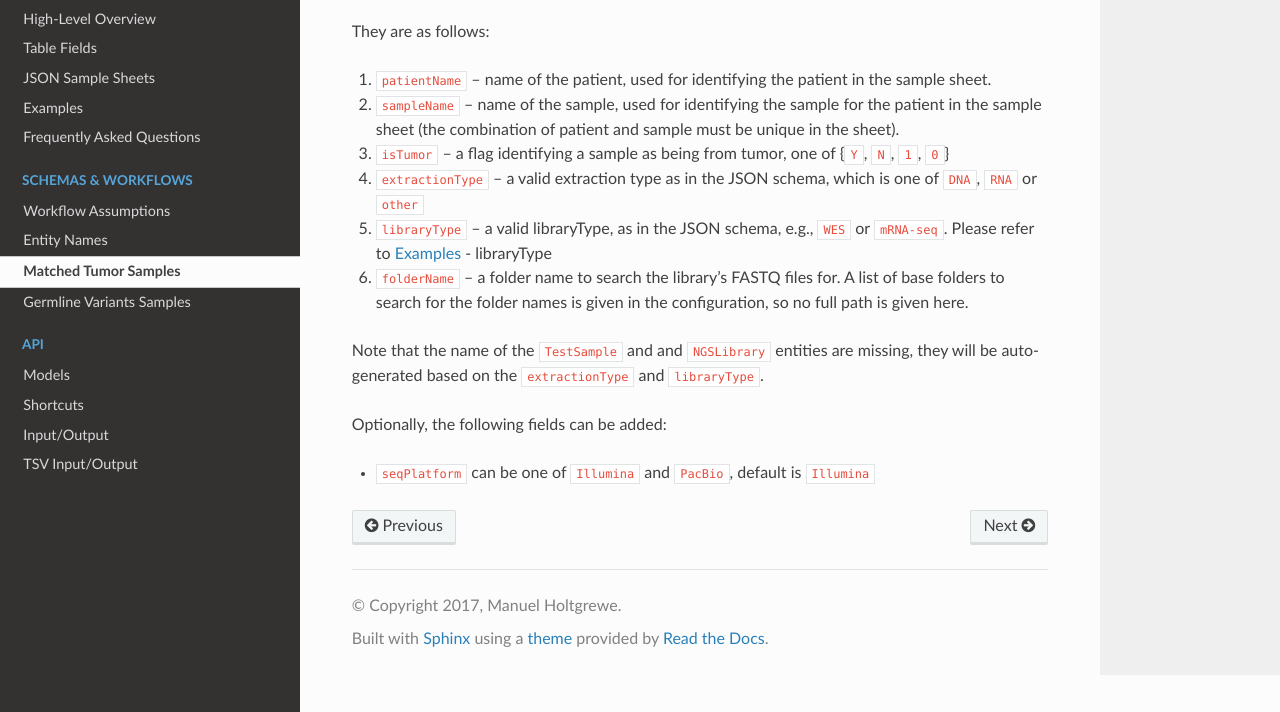
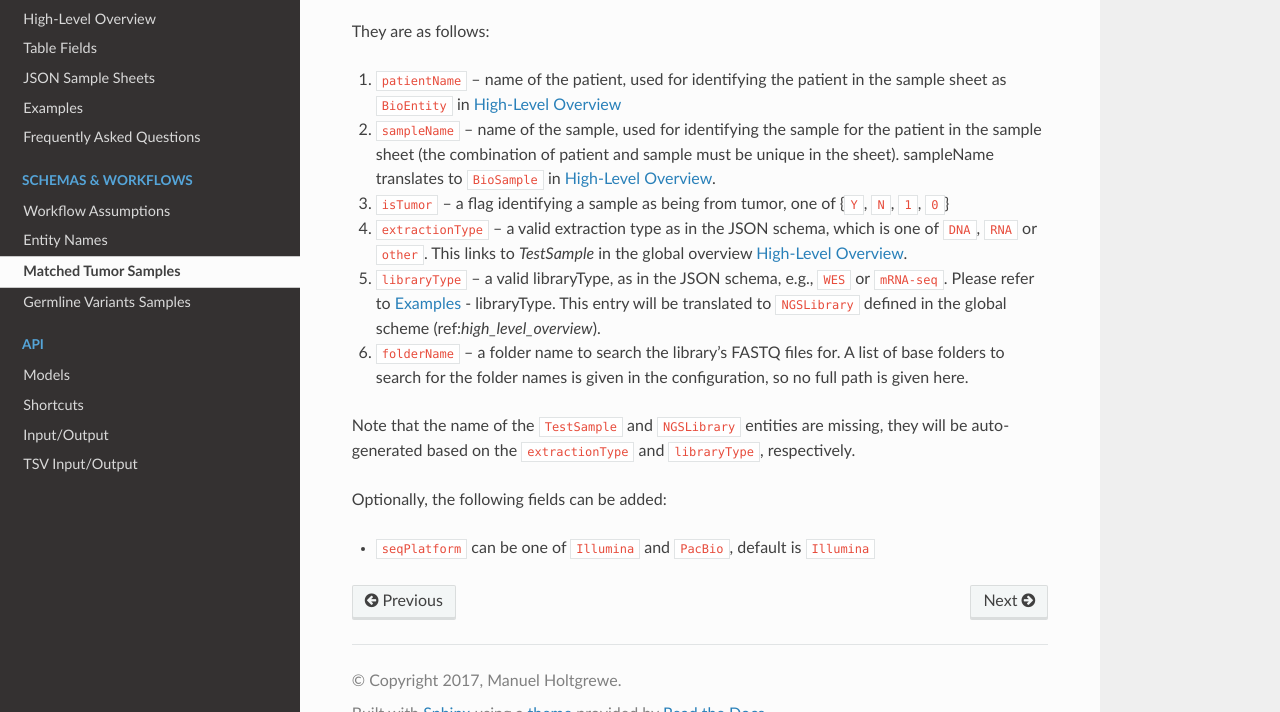
Before and after one commit to bihealth/biomedsheets, a Sphinx documentation site: the page built from docs/source/schema_cancer.rst, in a window 1280 px wide and 900 px high, scrolled down 1076 px, cut to the strip 188-900 px from the top of the window. Built offline with Sphinx 7.4.7 and the Read the Docs theme 2.0.0, drawn with Linux system fonts in a browser that asks for light colours.

Commit message:
how do column headers translate to JSON fields

```diff
--- a/docs/source/schema_cancer.rst
+++ b/docs/source/schema_cancer.rst
@@ -50,15 +50,15 @@ An example is shown below:
 
 They are as follows:
 
-1. ``patientName`` -- name of the patient, used for identifying the patient in the sample sheet.
-2. ``sampleName`` -- name of the sample, used for identifying the sample for the patient in the sample sheet (the combination of patient and sample must be unique in the sheet).
+1. ``patientName`` -- name of the patient, used for identifying the patient in the sample sheet as ``BioEntity`` in :ref:`high_level_overview`
+2. ``sampleName`` -- name of the sample, used for identifying the sample for the patient in the sample sheet (the combination of patient and sample must be unique in the sheet). sampleName translates to ``BioSample`` in :ref:`high_level_overview`.
 3. ``isTumor`` -- a flag identifying a sample as being from tumor, one of {``Y``, ``N``, ``1``, ``0``}
-4. ``extractionType`` -- a valid extraction type as in the JSON schema, which is one of ``DNA``, ``RNA`` or ``other``
-5. ``libraryType`` -- a valid libraryType, as in the JSON schema, e.g., ``WES`` or ``mRNA-seq``. Please refer to :ref:`examples` - libraryType
+4. ``extractionType`` -- a valid extraction type as in the JSON schema, which is one of ``DNA``, ``RNA`` or ``other``. This links to `TestSample` in the global overview :ref:`high_level_overview`.
+5. ``libraryType`` -- a valid libraryType, as in the JSON schema, e.g., ``WES`` or ``mRNA-seq``. Please refer to :ref:`examples` - libraryType. This entry will be translated to ``NGSLibrary`` defined in the global scheme (ref:`high_level_overview`).
 6. ``folderName`` -- a folder name to search the library's FASTQ files for.
    A list of base folders to search for the folder names is given in the configuration, so no full path is given here.
 
-Note that the name of the ``TestSample`` and and ``NGSLibrary`` entities are missing, they will be auto-generated based on the ``extractionType`` and ``libraryType``.
+Note that the name of the ``TestSample`` and ``NGSLibrary`` entities are missing, they will be auto-generated based on the ``extractionType`` and ``libraryType``, respectively.
 
 Optionally, the following fields can be added:
 
```
